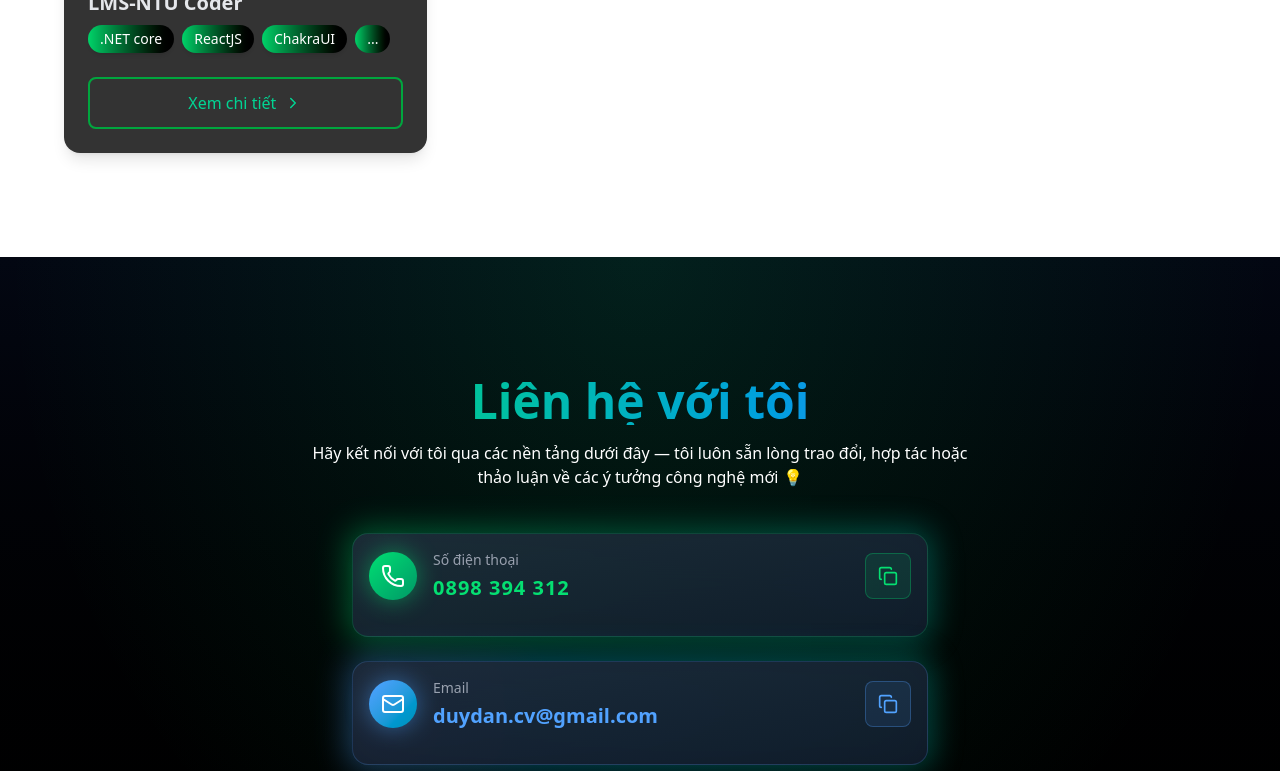
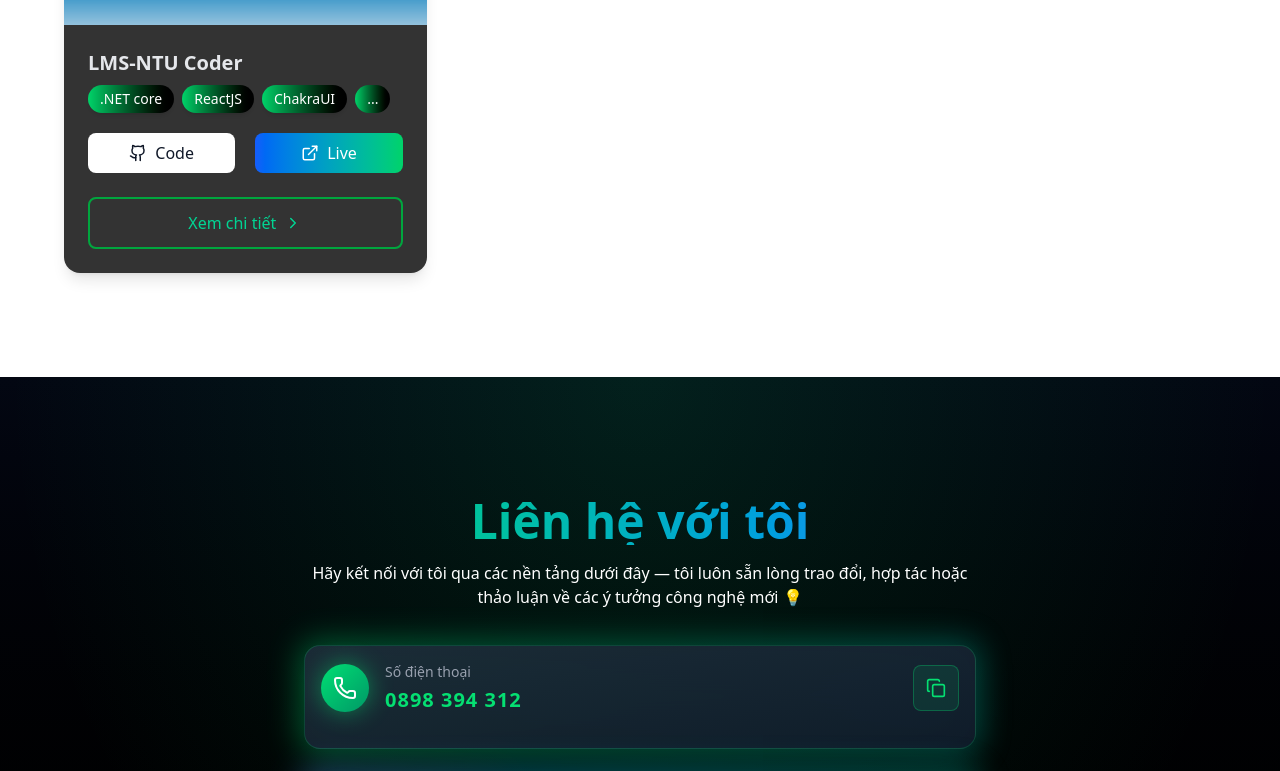
Before and after one commit to nguyenduydan/portfolio, a React (Vite) app: page / in a window 1280 px wide. Shown: the part 3460-4231 px from the top of the page. Built offline with nearby package versions, Linux system fonts and the light colour scheme.

Commit message:
fix UI contact and fix button show when users use mobile

```diff
--- a/src/components/Card.jsx
+++ b/src/components/Card.jsx
@@ -14,7 +14,7 @@
                     loading="lazy"
                     className="w-full h-full object-cover transform group-hover:scale-110 transition-transform duration-700"
                 />
-                <div className='absolute inset-0 bg-gradient-to-t from-black/70 via-black/20 to-transparent opacity-0 group-hover:opacity-100 transition-opacity duration-500'>
+                <div className='absolute hidden md:block inset-0 bg-gradient-to-t from-black/70 via-black/20 to-transparent opacity-0 group-hover:opacity-100 transition-opacity duration-500'>
                     <div className='absolute bottom-4 left-4 right-4 flex gap-3'>
                         <a
                             target="_blank"
@@ -59,6 +59,26 @@
                         <span className="px-3 py-1 bg-gradient-to-r from-[#00d369] to-black text-white text-sm rounded-full font-medium">...</span>
                     )}
                 </div>
+                <div className='flex gap-5 mt-5'>
+                    <a
+                        target="_blank"
+                        rel="noopener noreferrer"
+                        href={project?.github}
+                        className='flex-1 bg-white text-gray-900 py-2 px-4 rounded-lg flex items-center justify-center gap-2 font-medium hover:bg-white transition-colors cursor-pointer'
+                    >
+                        <Github size={18} />
+                        Code
+                    </a>
+                    <a
+                        target="_blank"
+                        rel="noopener noreferrer"
+                        href={project?.demo}
+                        className='flex-1 bg-gradient-to-l from-[#00d369] to-blue-600 text-white py-2 px-4 rounded-lg flex items-center justify-center gap-2 font-medium transition-colors cursor-pointer'
+                    >
+                        <ExternalLink size={18} />
+                        Live
+                    </a>
+                </div>
             </div>
 
             {/* View Details Link */}
--- a/src/components/Contact.jsx
+++ b/src/components/Contact.jsx
@@ -41,9 +41,9 @@
                         Hãy kết nối với tôi qua các nền tảng dưới đây — tôi luôn sẵn lòng trao đổi,
                         hợp tác hoặc thảo luận về các ý tưởng công nghệ mới 💡
                     </p>
-                    <div className="flex flex-col items-center justify-center p-8 gap-6">
+                    <div className="flex flex-col items-center justify-center py-6 gap-6">
                         {/* Phone */}
-                        <div className="group relative w-full max-w-xl">
+                        <div className="group relative w-full">
                             {/* Animated background glow */}
                             <div className="absolute -inset-1 bg-gradient-to-r from-green-400 via-emerald-500 to-teal-500 rounded-2xl blur-lg opacity-30 group-hover:opacity-60 transition-opacity duration-500 animate-pulse"></div>
 
@@ -90,7 +90,7 @@
                         </div>
 
                         {/* Email */}
-                        <div className="group relative w-full max-w-xl">
+                        <div className="group relative w-full">
                             {/* Animated background glow */}
                             <div className="absolute -inset-1 bg-gradient-to-r from-blue-400 via-cyan-500 to-teal-500 rounded-2xl blur-lg opacity-30 group-hover:opacity-60 transition-opacity duration-500 animate-pulse"></div>
 
--- a/src/components/Hero.jsx
+++ b/src/components/Hero.jsx
@@ -74,7 +74,7 @@
                     </div>
 
                     {/* Name */}
-                    <h1 className="text-4xl md:text-6xl font-bold bg-gradient-to-r from-black via-gray-800 to-gray-600 bg-clip-text text-transparent mb-5 animate-fade-in-up delay-75">
+                    <h1 className="text-3xl md:text-6xl font-bold bg-gradient-to-r from-black via-gray-800 to-gray-600 bg-clip-text text-transparent mb-5 animate-fade-in-up delay-75">
                         {heroData.name}
                     </h1>
 
@@ -151,7 +151,7 @@
                         ))}
                     </div>
                     {/* Scroll Indicator */}
-                    <div className="animate-zoom-in relative flex justify-center ">
+                    <div className="hidden animate-zoom-in relative md:flex justify-center ">
                         <div className="animate-bounce">
                             <button onClick={scrollToAbout} className="group flex flex-col items-center justify-center text-gray-600 hover:text-black cursor-ns-resize">
                                 <span className="text-sm font-medium ">Scroll</span>
```
